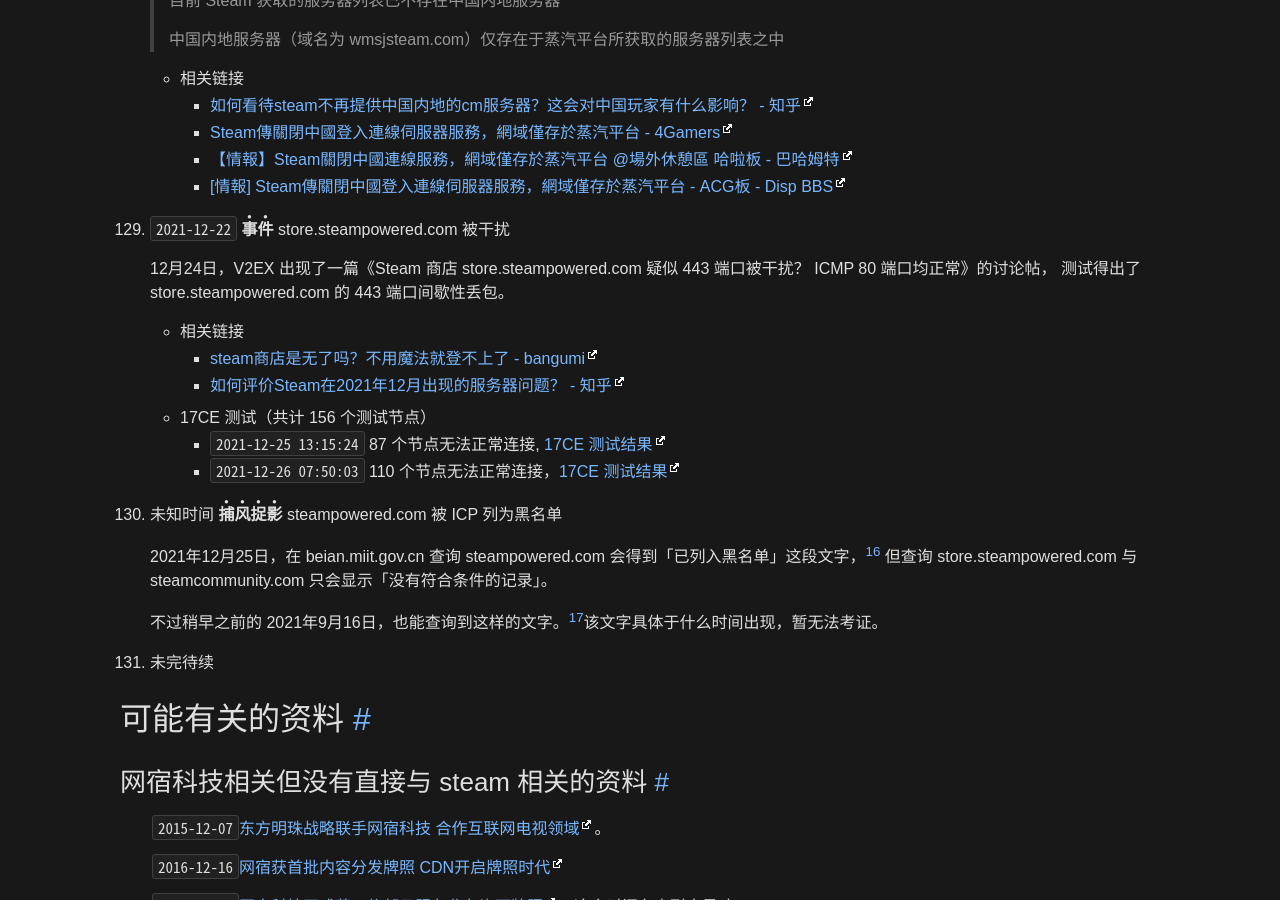
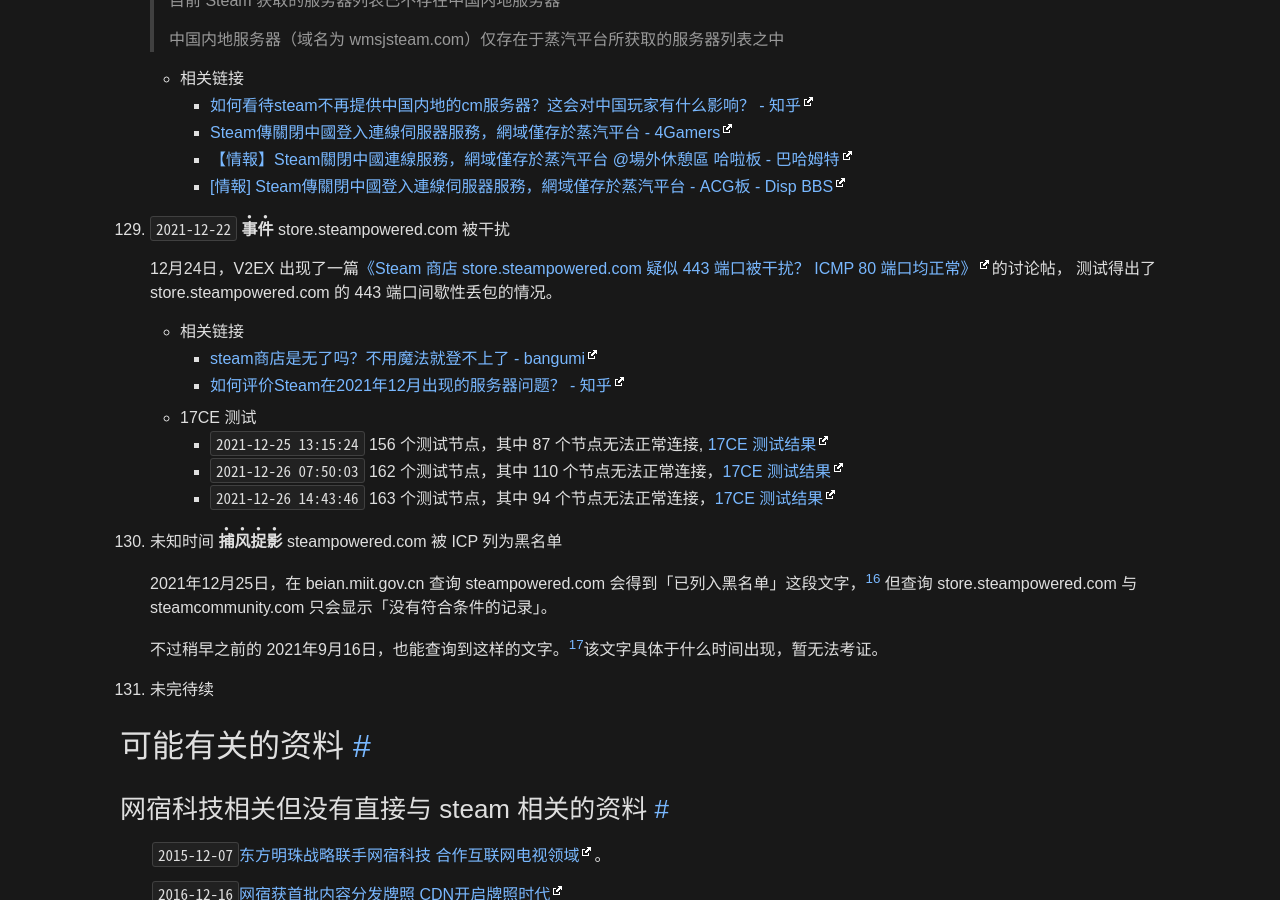
Before and after one commit to gledos/gledos.github.io, a Jekyll site: the page built from _posts/2018-07-12-wegame-steam.markdown, in a window 1280 px wide and 900 px high, scrolled down 17997 px. Built offline with Jekyll 4.4.1, drawn with Linux system fonts in a browser that asks for light colours; some of the changed text lies outside the part shown.

Commit message:
Update 2018-07-12-wegame-steam.markdown

```diff
--- a/_posts/2018-07-12-wegame-steam.markdown
+++ b/_posts/2018-07-12-wegame-steam.markdown
@@ -869,15 +869,16 @@
 
 129. `2021-12-22` **事件** store.steampowered.com 被干扰
 
-     12月24日，V2EX 出现了一篇《Steam 商店 store.steampowered.com 疑似 443 端口被干扰？ ICMP 80 端口均正常》的讨论帖，
-     测试得出了 store.steampowered.com 的 443 端口间歇性丢包。
+     12月24日，V2EX 出现了一篇[《Steam 商店 store.steampowered.com 疑似 443 端口被干扰？ ICMP 80 端口均正常》](https://web.archive.org/web/20211226054746/https://www.v2ex.com/t/824179)的讨论帖，
+     测试得出了 store.steampowered.com 的 443 端口间歇性丢包的情况。
 
      + 相关链接
          + [steam商店是无了吗？不用魔法就登不上了 - bangumi](https://web.archive.org/web/20211225112051/https://bangumi.tv/group/topic/366787)
          + [如何评价Steam在2021年12月出现的服务器问题？ - 知乎](https://web.archive.org/web/20211225100853/https://www.zhihu.com/question/508242845)
-     + 17CE 测试（共计 156 个测试节点）
-         + `2021-12-25 13:15:24` 87 个节点无法正常连接, [17CE 测试结果](https://web.archive.org/web/20211225051915/http://www.17ce.com/site/http/20211225_aa532ca0654111ec89545fe60f9332a6:1.html)
-         + `2021-12-26 07:50:03` 110 个节点无法正常连接，[17CE 测试结果](https://web.archive.org/web/20211226000141/http://www.17ce.com/site/http/20211226_6164171065dd11eca8ff613adab63e9c:1.html)
+     + 17CE 测试
+         + `2021-12-25 13:15:24` 156 个测试节点，其中 87 个节点无法正常连接, [17CE 测试结果](https://web.archive.org/web/20211225051915/http://www.17ce.com/site/http/20211225_aa532ca0654111ec89545fe60f9332a6:1.html)
+         + `2021-12-26 07:50:03` 162 个测试节点，其中 110 个节点无法正常连接，[17CE 测试结果](https://web.archive.org/web/20211226000141/http://www.17ce.com/site/http/20211226_6164171065dd11eca8ff613adab63e9c:1.html)
+         + `2021-12-26 14:43:46` 163 个测试节点，其中 94 个节点无法正常连接，[17CE 测试结果](https://web.archive.org/web/20211226065812/http://www.17ce.com/site/http/20211226_2d258f80661711ec89545fe60f9332a6:1.html)
 
 130. 未知时间 **捕风捉影** steampowered.com 被 ICP 列为黑名单
 
```
